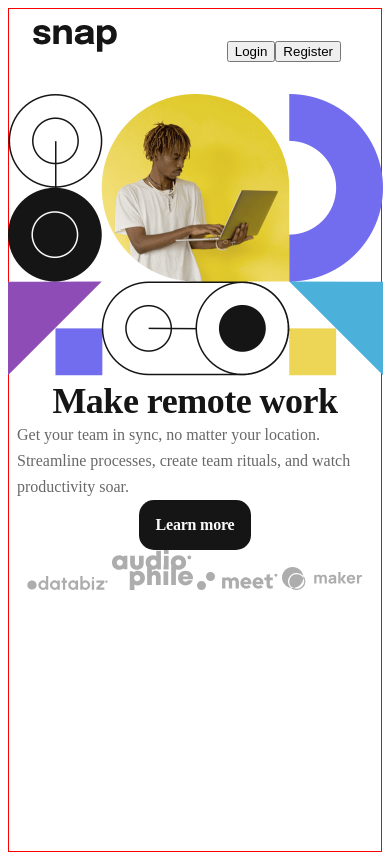
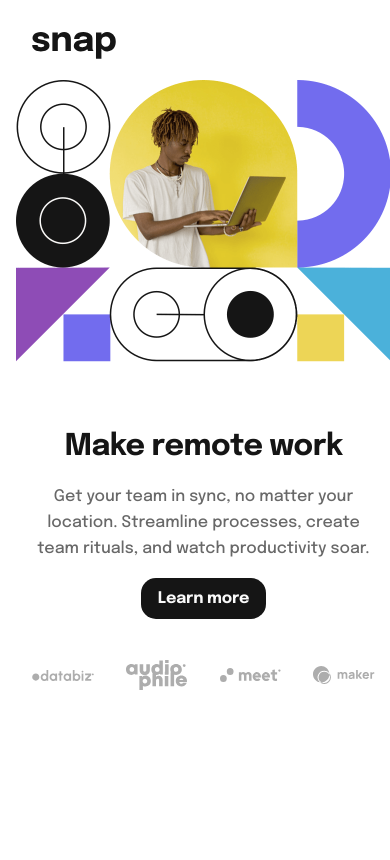
Before and after one commit to Edg3Runner/Snap, a plain HTML site: page index.html in a window 390 px wide. Drawn offline with Linux system fonts and the light colour scheme.

Commit message:
Mobile layout

```diff
--- a/index.html
+++ b/index.html
@@ -30,55 +30,47 @@
             <li class="nav__item"><a href="#">Careers</a></li>
             <li class="nav__item"><a href="#">About</a></li>
           </ul> -->
-          <section class="auth">
+          <!-- <section class="auth">
             <form class="auth__form--login">
               <button class="button">Login</button>
             </form>
             <form class="auth__form--register">
               <button class="button">Register</button>
             </form>
-          </section>
+          </section> -->
         </nav>
       </header>
+      <div class="cta__image">
+        <img
+          src="./assets/images/image-hero-mobile.png"
+          alt="Colorful mozaic background with a man standing working on a laptop. "
+          width="375"
+        />
+      </div>
       <main class="cta">
         <h1 class="cta--primary">Make remote work</h1>
         <p class="cta--secondary">
           Get your team in sync, no matter your location. Streamline processes,
           create team rituals, and watch productivity soar.
         </p>
-        <a class="cta__link" href="#">Learn more</a>
-        <div class="cta__image">
-          <img
-            src="./assets/images/image-hero-mobile.png"
-            alt="Colorful mozaic background with a man standing working on a laptop. "
-            width="375px"
-          />
+        <div class="cta__link">
+          <a href="#">Learn more</a>
         </div>
+
         <section class="clients">
           <img
             src="./assets/images/client-databiz.svg"
             alt="Databiz company logo"
-            width="81.25"
-            height="auto"
           />
           <img
             src="./assets/images/client-audiophile.svg"
             alt="Audiophile company logo"
-            width="81.25"
-            height="auto"
           />
-          <img
-            src="./assets/images/client-meet.svg"
-            alt="Meet company logo"
-            width="81.25"
-            height="auto"
-          />
+          <img src="./assets/images/client-meet.svg" alt="Meet company logo" />
 
           <img
             src="./assets/images/client-maker.svg"
             alt="Maker Company logo"
-            width="81.25"
-            height="auto"
           />
         </section>
       </main>
--- a/style.css
+++ b/style.css
@@ -1,3 +1,5 @@
+@import url("https://fonts.googleapis.com/css2?family=Epilogue:ital,wght@0,100..900;1,100..900&display=swap");
+
 :root {
   /* Typography */
 
@@ -26,30 +28,43 @@
 }
 
 @media (width < 1440px) {
+  /* RESET */
+
   *,
   *::before,
   *::after {
     box-sizing: border-box;
   }
 
-  body {
-    font-size: var(--f-body-s);
-    box-sizing: border-box;
-  }
-
   h1,
   h2,
-  p {
+  p,
+  body {
     margin: 0;
   }
 
+  img {
+    max-width: 100%;
+    height: auto;
+    display: block;
+  }
+
+  body {
+    font-family: "Epilogue", sans-serif;
+    font-optical-sizing: auto;
+    font-weight: 400;
+    font-style: normal;
+    font-size: var(--f-body-s);
+    padding: 1rem;
+    height: 100vh;
+  }
+
   .wrapper {
-    padding: 0 8px;
+    /* padding: 0 8px; */
     display: flex;
     flex-direction: column;
-    border: 1px solid red;
-    height: 100vh;
-    margin: 0 auto;
+    /* border: 1px solid red; */
+    width: 375px;
   }
 
   .header {
@@ -57,34 +72,37 @@
     justify-content: space-between;
     padding: 1rem;
   }
-
+  /*
   .auth {
     display: flex;
-  }
+  } */
 
   .cta {
     display: flex;
     flex-direction: column;
     justify-content: center;
     align-items: center;
-    /* padding: 24px 16px; */
+    margin-top: 1rem;
+    padding: 0 16px;
   }
 
   .cta--primary {
     text-align: center;
-    font-size: 36px;
-    font-weight: bold;
-    /* line-height: 42px; */
+    font-size: 30px;
+    font-weight: 700;
+    line-height: 42px;
     letter-spacing: -0.5px;
     color: var(--c-black);
     order: 1;
-    /* padding: 0 8px; */
+    margin-top: 3rem;
+    margin-bottom: 1rem;
   }
   .cta--secondary {
     font-size: 16px;
-    font-weight: medium;
+    font-weight: 500;
     line-height: 26px;
     letter-spacing: 0;
+    text-align: center;
     color: var(--c-medium-grey);
     order: 2;
   }
@@ -98,7 +116,11 @@
   }
 
   .cta__link {
-    display: block;
+    margin-top: 24px;
+  }
+
+  .cta__link a {
+    text-decoration: none;
     padding: 12px 17px;
     border-radius: 15px;
     color: var(--c-almost-white);
@@ -107,11 +129,19 @@
     font-weight: bold;
     line-height: 26px;
     letter-spacing: -0.22px;
-    text-decoration: none;
     text-align: center;
   }
 
   .clients {
+    display: flex;
     order: 4;
+    justify-content: space-between;
+    align-items: center;
+    margin-top: 48px;
+  }
+
+  .clients img {
+    display: inline-block;
+    width: 18%;
   }
 }
```
